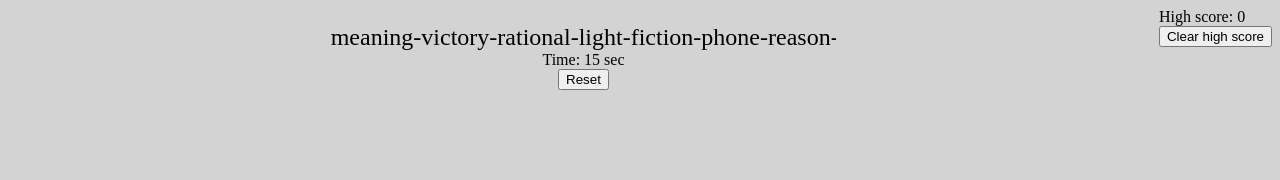
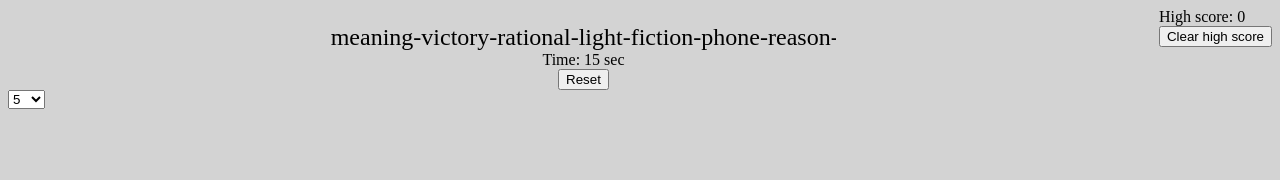
Before and after one commit to Vegardhgr/SimplyType, a React (Vite) app in the folder frontend/: page / in a window 1280 px wide. Shown: the top 180 px of the page. Built offline with nearby package versions, Linux system fonts and the light colour scheme.

Commit message:
Added a dropdown list to select time

```diff
--- a/frontend/src/App.tsx
+++ b/frontend/src/App.tsx
@@ -5,13 +5,14 @@ import { useState, useEffect } from 'react'
 import CalcWPM from './utils/calcWPM'
 import FetchWordsFromTxtFile from './utils/fetchWordsFromTxtFile'
 import CorrectAndWrongNrOfChars from './utils/correctAndWrongNrOfChars'
+import TimerDropDownList from './components/timerDropDownList'
 
 /* wordTupleType is on the form -> [char, isItTyped, shouldTheCharBeHidden]*/
 type wordTupleType = [string, boolean | undefined, boolean]
 
 function App() {
     const localStorageKey = "highScore"
-    const initialTimeInSec = 15
+    const [initialTimeInSec, setInitialTimeInSec] = useState(15)
     const localStorageHighScore:string|null = localStorage.getItem(localStorageKey)
     const [wordlist, setWordlist] = useState<wordTupleType[]>([])
     const [highScore, setHighScore] = useState<number>(localStorageHighScore===null?0:parseFloat(localStorageHighScore))
@@ -51,7 +52,6 @@ function App() {
         localStorage.setItem(localStorageKey, "0")
         setHighScore(0)
     }
-
     return (
         <div id = "content">
             <div id = "highScore">
@@ -65,6 +65,7 @@ function App() {
                     initialTimeInSec = {initialTimeInSec} setTimerIsZero = {setTimerIsZero}
                     setIsCharsCounted = {setIsCharsCounted}/>
             </div>
+            <TimerDropDownList setInitialTimeInSec={setInitialTimeInSec}/>
         </div>
     )
 }
--- /dev/null
+++ b/frontend/src/components/timerDropDownList.tsx
@@ -0,0 +1,29 @@
+import React, { SetStateAction } from "react"
+
+function TimerDropDownList({setInitialTimeInSec}:
+    {setInitialTimeInSec:React.Dispatch<SetStateAction<number>>}){
+
+
+    const renderOptions = () => {
+        let timerOptions = []
+        for (let i = 5; i <= 60; i+=5) {
+            let option = <option value = {i}>{i}</option>
+            timerOptions.push(option)
+        }
+        return timerOptions
+    }
+
+    const handleChange = (e: React.ChangeEvent<HTMLSelectElement>) => {
+        setInitialTimeInSec(Number(e.target.value))
+    }
+
+    return(
+        <div>
+            <select onChange = {handleChange}>
+                {renderOptions()}
+            </select>
+        </div>
+    )
+}
+
+export default TimerDropDownList;
--- a/frontend/src/components/typing.tsx
+++ b/frontend/src/components/typing.tsx
@@ -47,6 +47,9 @@ function Typing({wordlist, setWordlist, nrOfCorrectChars,
         }
     }, [timer, firstCharTyped /*timerId*/])
 
+    useEffect(() => {
+        setTimer(initialTimeInSec)
+    }, [initialTimeInSec])
 
     const renderText = () => {
         return wordlist.map(([char, isItTyped, shouldTheCharBeHidden], index) => {
```
